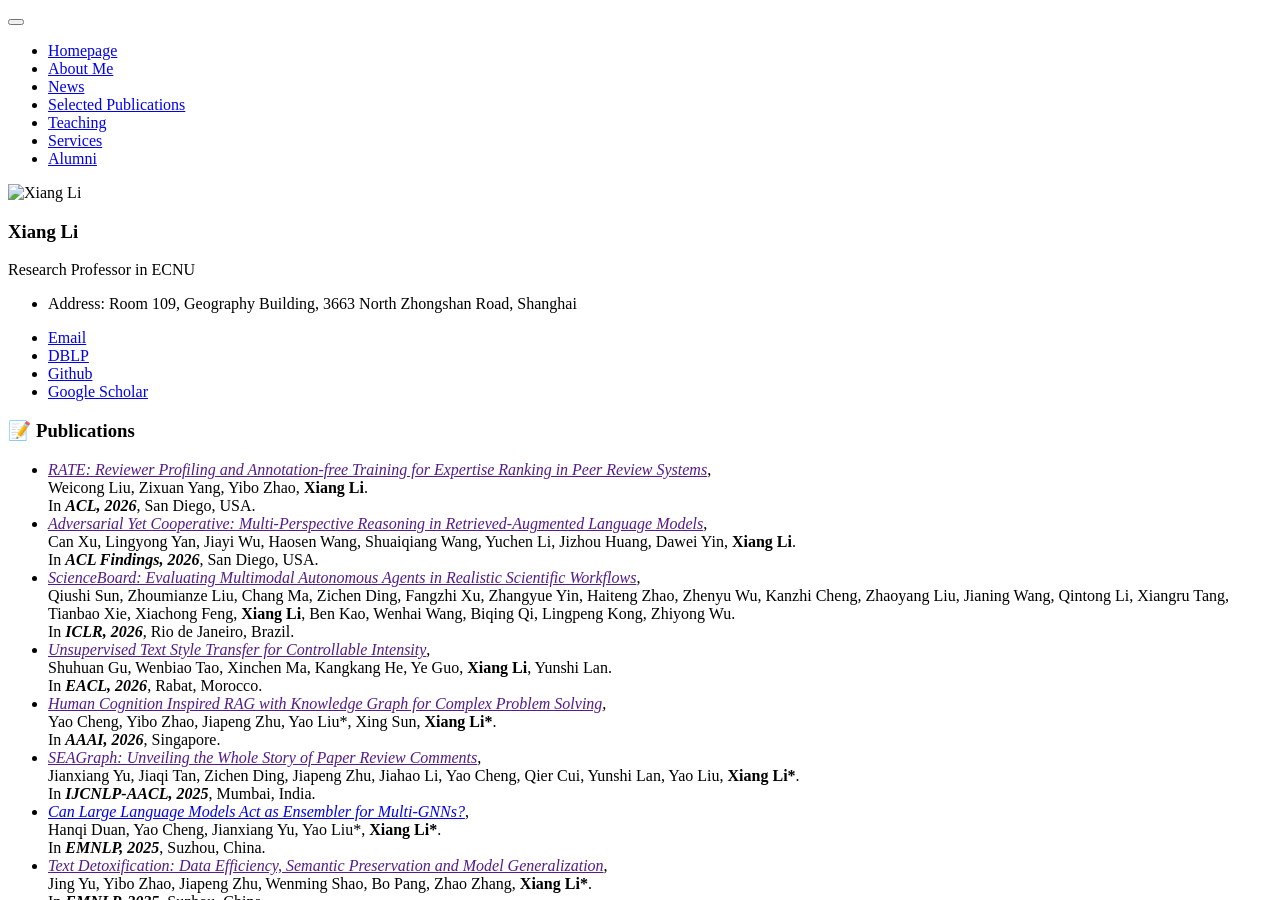
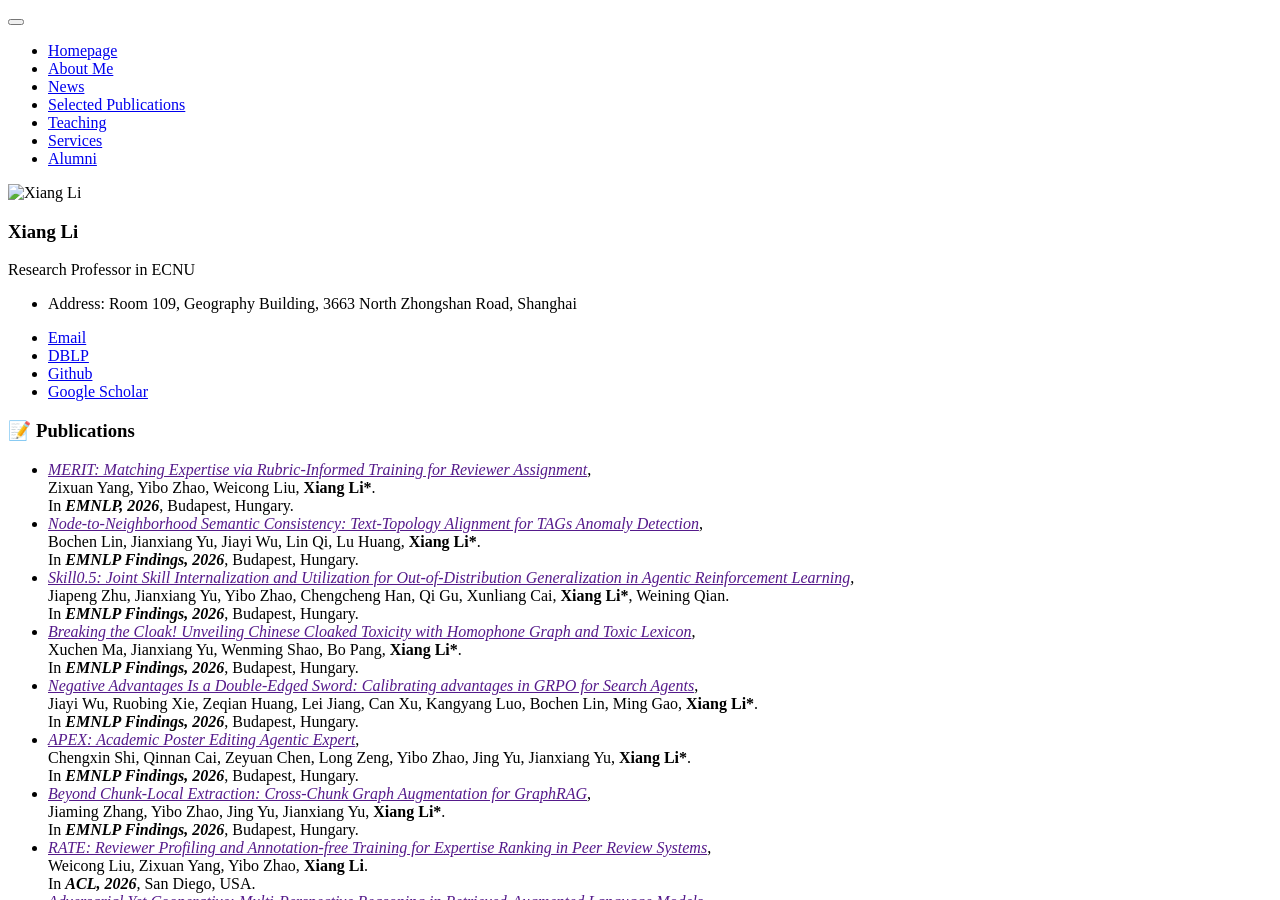
Before and after one commit to lixiang3776/lixiang3776.github.io, a Jekyll site: the page built from _pages/includes/pub.md, in a window 1280 px wide and 900 px high. Built offline with Jekyll 4.4.1, drawn with Linux system fonts in a browser that asks for light colours; our own code applies the rules of GitHub Pages for plain Markdown files.

Commit message:
update emnlp pub
publication update

```diff
--- a/_pages/includes/pub.md
+++ b/_pages/includes/pub.md
@@ -2,6 +2,48 @@
 
 
 <ul>
+    <li>
+	<a href=""><i>MERIT: Matching Expertise via Rubric-Informed Training for Reviewer Assignment</i></a>,<br>
+       Zixuan Yang, Yibo Zhao, Weicong Liu, <b>Xiang Li*</b>. <br>
+        In <b><i>EMNLP, 2026</i></b>, Budapest, Hungary.
+		<br>
+	</li>
+    <li>
+	<a href=""><i>Node-to-Neighborhood Semantic Consistency: Text-Topology Alignment for TAGs Anomaly Detection</i></a>,<br>
+       Bochen Lin, Jianxiang Yu, Jiayi Wu, Lin Qi, Lu Huang, <b>Xiang Li*</b>. <br>
+        In <b><i>EMNLP Findings, 2026</i></b>, Budapest, Hungary.
+		<br>
+	</li>
+    <li>
+    <a href=""><i>Skill0.5: Joint Skill Internalization and Utilization for Out-of-Distribution Generalization in Agentic Reinforcement Learning</i></a>,<br>
+       Jiapeng Zhu, Jianxiang Yu, Yibo Zhao, Chengcheng Han, Qi Gu, Xunliang Cai, <b>Xiang Li*</b>, Weining Qian. <br>
+        In <b><i>EMNLP Findings, 2026</i></b>, Budapest, Hungary.
+		<br>
+	</li>
+    <li>
+    <a href=""><i>Breaking the Cloak! Unveiling Chinese Cloaked Toxicity with Homophone Graph and Toxic Lexicon</i></a>,<br>
+       Xuchen Ma, Jianxiang Yu, Wenming Shao, Bo Pang, <b>Xiang Li*</b>. <br>
+        In <b><i>EMNLP Findings, 2026</i></b>, Budapest, Hungary.
+		<br>
+	</li>
+    <li>
+    <a href=""><i>Negative Advantages Is a Double-Edged Sword: Calibrating advantages in GRPO for Search Agents</i></a>,<br>
+       Jiayi Wu, Ruobing Xie, Zeqian Huang, Lei Jiang, Can Xu, Kangyang Luo, Bochen Lin, Ming Gao, <b>Xiang Li*</b>. <br>
+        In <b><i>EMNLP Findings, 2026</i></b>, Budapest, Hungary.
+		<br>
+	</li>
+    <li>
+    <a href=""><i>APEX: Academic Poster Editing Agentic Expert</i></a>,<br>
+       Chengxin Shi, Qinnan Cai, Zeyuan Chen, Long Zeng, Yibo Zhao, Jing Yu, Jianxiang Yu, <b>Xiang Li*</b>. <br>
+        In <b><i>EMNLP Findings, 2026</i></b>, Budapest, Hungary.
+		<br>
+	</li>
+    <li>
+    <a href=""><i>Beyond Chunk-Local Extraction: Cross-Chunk Graph Augmentation for GraphRAG</i></a>,<br>
+       Jiaming Zhang, Yibo Zhao, Jing Yu, Jianxiang Yu, <b>Xiang Li*</b>. <br>
+        In <b><i>EMNLP Findings, 2026</i></b>, Budapest, Hungary.
+		<br>
+	</li>
     <li>
 	<a href=""><i>RATE: Reviewer Profiling and Annotation-free Training for Expertise Ranking in Peer Review Systems</i></a>,<br>
        Weicong Liu, Zixuan Yang, Yibo Zhao, <b>Xiang Li</b>. <br>
```
